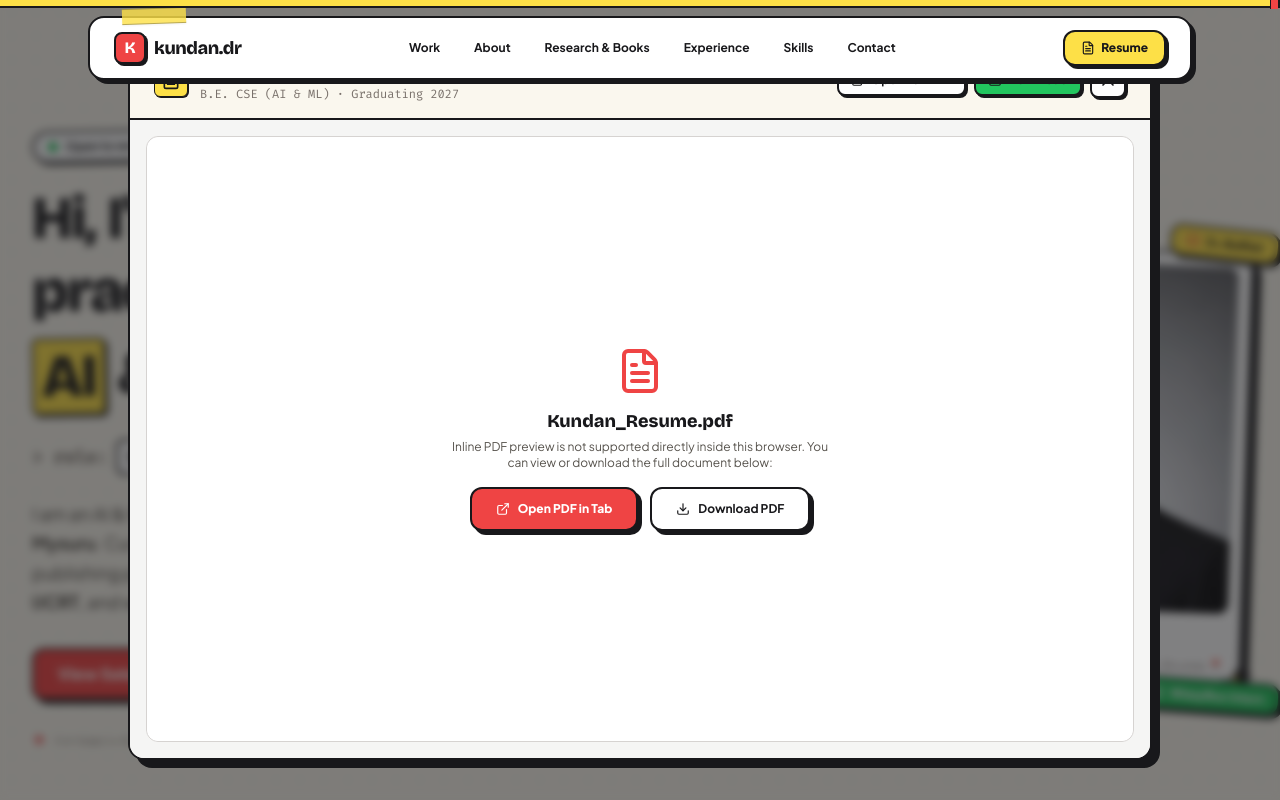
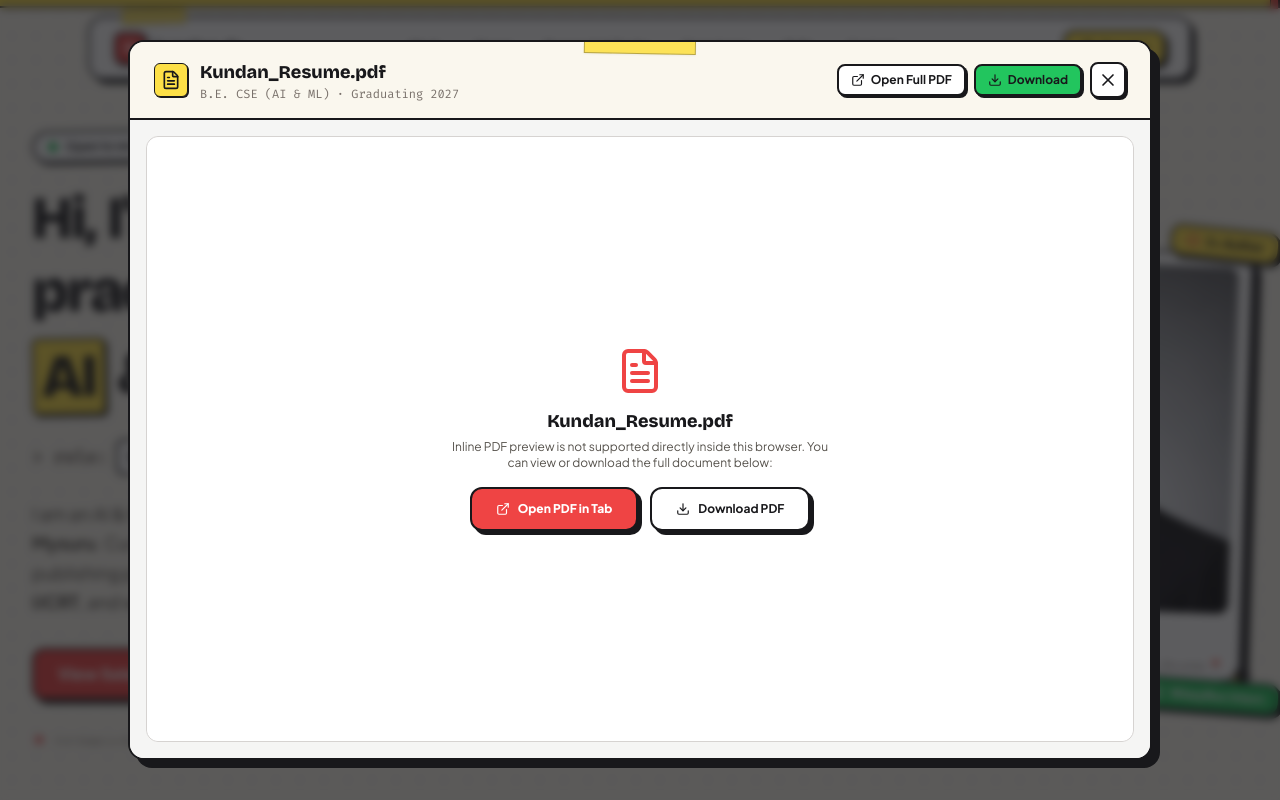
Before and after one commit to kundandr05/portfolio, a Next.js app: page / in a window 1280 px wide. Both pictures are taken after a click on the button "Resume (PDF)". Shown: the top 800 px of the page. Built offline with nearby package versions, Linux system fonts and the light colour scheme.

Commit message:
fix(modal): portal ResumeModal to document.body at z-9999 to resolve navbar overlap

```diff
--- a/src/components/shared/ResumeModal.tsx
+++ b/src/components/shared/ResumeModal.tsx
@@ -1,6 +1,7 @@
 "use client";
 
-import React, { useEffect } from 'react';
+import React, { useEffect, useSyncExternalStore } from 'react';
+import { createPortal } from 'react-dom';
 import { motion, AnimatePresence } from 'framer-motion';
 import { X, Download, ExternalLink, FileText } from 'lucide-react';
 
@@ -9,29 +10,46 @@ interface ResumeModalProps {
   onClose: () => void;
 }
 
+const emptySubscribe = () => () => {};
+const getClientSnapshot = () => true;
+const getServerSnapshot = () => false;
+
 export default function ResumeModal({ isOpen, onClose }: ResumeModalProps) {
+  const mounted = useSyncExternalStore(
+    emptySubscribe,
+    getClientSnapshot,
+    getServerSnapshot
+  );
+
   useEffect(() => {
     if (isOpen) {
       document.body.style.overflow = 'hidden';
+      const handleKeyDown = (e: KeyboardEvent) => {
+        if (e.key === 'Escape') onClose();
+      };
+      window.addEventListener('keydown', handleKeyDown);
+      return () => {
+        document.body.style.overflow = 'unset';
+        window.removeEventListener('keydown', handleKeyDown);
+      };
     } else {
       document.body.style.overflow = 'unset';
     }
-    return () => {
-      document.body.style.overflow = 'unset';
-    };
-  }, [isOpen]);
+  }, [isOpen, onClose]);
 
-  return (
+  if (!mounted) return null;
+
+  return createPortal(
     <AnimatePresence>
       {isOpen && (
-        <div className="fixed inset-0 z-[100] flex items-center justify-center p-3 sm:p-6 md:p-8">
+        <div className="fixed inset-0 z-[9999] flex items-center justify-center p-3 sm:p-6 md:p-8">
           {/* Backdrop */}
           <motion.div
             initial={{ opacity: 0 }}
             animate={{ opacity: 1 }}
             exit={{ opacity: 0 }}
             onClick={onClose}
-            className="absolute inset-0 bg-[#18181b]/55 backdrop-blur-xs"
+            className="fixed inset-0 bg-[#18181b]/70 backdrop-blur-xs"
           />
 
           {/* Modal Card - Styled like a Manila Folder / Clip Document */}
@@ -40,7 +58,7 @@ export default function ResumeModal({ isOpen, onClose }: ResumeModalProps) {
             animate={{ opacity: 1, scale: 1, y: 0, rotate: 0 }}
             exit={{ opacity: 0, scale: 0.95, y: 15, rotate: 1 }}
             transition={{ type: "spring", damping: 25, stiffness: 300 }}
-            className="relative w-full max-w-5xl h-[90vh] flex flex-col bg-[#fdfbf7] border-2 border-[#18181b] rounded-2xl overflow-hidden shadow-[8px_8px_0px_#18181b]"
+            className="relative z-10 w-full max-w-5xl h-[88vh] sm:h-[90vh] flex flex-col bg-[#fdfbf7] border-2 border-[#18181b] rounded-2xl overflow-hidden shadow-[8px_8px_0px_#18181b]"
           >
             {/* Washi tape on top */}
             <div className="absolute -top-3 left-1/2 -translate-x-1/2 w-28 h-6 bg-[#fde047]/90 border border-[#18181b]/30 rotate-1 z-20 pointer-events-none shadow-xs" />
@@ -128,6 +146,7 @@ export default function ResumeModal({ isOpen, onClose }: ResumeModalProps) {
           </motion.div>
         </div>
       )}
-    </AnimatePresence>
+    </AnimatePresence>,
+    document.body
   );
 }
```
